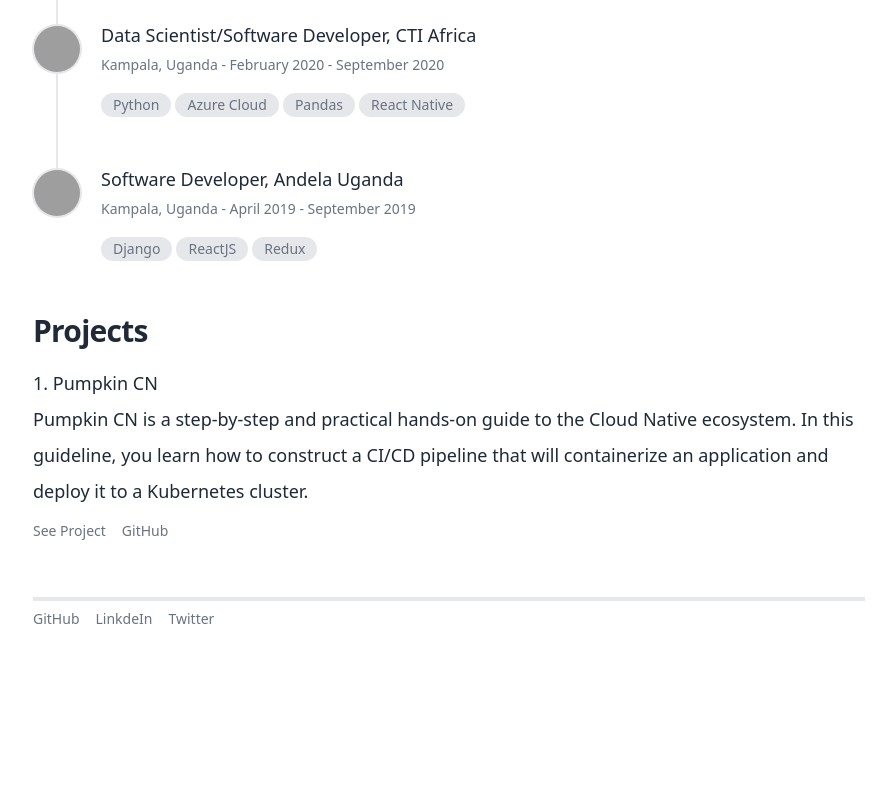
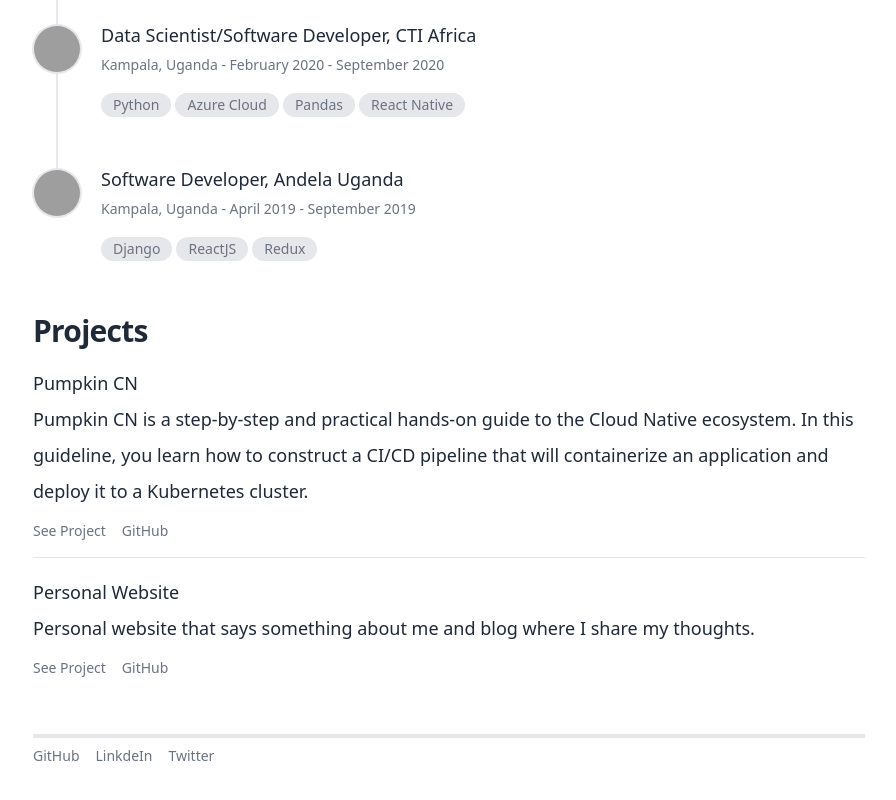
Before and after one commit to mwinel/nelsonmurungi.com, a Next.js app: page /resume in a window 1280 px wide. Shown: the part 1023-1823 px from the top of the page, without its empty margins (191-1087 px from the left). Before the commit the page ends 1692 px from the top, so only its background shows below. Built offline with nearby package versions, Linux system fonts and the light colour scheme; grey boxes are pictures that could not be loaded.

Commit message:
Update projects list

```diff
--- a/data/projects.js
+++ b/data/projects.js
@@ -8,4 +8,13 @@ export const projects = [
     repositoryURL: "https://github.com/mwinel/pumpkin",
     projectURL: "https://pumpkin.vercel.app/",
   },
+  {
+    id: 2,
+    name: "Personal Website",
+    description:
+      "Personal website that says something about me and blog where I share my thoughts.",
+    dateCreated: "23rd July 2021",
+    repositoryURL: "https://github.com/mwinel/nelsonmurungi.com",
+    projectURL: "https://nelsonmurungi.vercel.app/",
+  },
 ];
--- a/pages/index.js
+++ b/pages/index.js
@@ -54,11 +54,11 @@ const Home = () => {
         <div className="mt-4 lg:mt-10">
           <SectionTitle>Projects</SectionTitle>
           <ul className="divide-y divide-gray-200">
-            {projects.map((project) => (
+            {projects.slice(0, 1).map((project) => (
               <li key={project.id} className="py-4 flex">
                 <div className="">
                   <p className="text-base font-medium lg:text-lg text-gray-800 dark:text-gray-100 lg:leading-9">
-                    1. {project.name}
+                    {project.name}
                   </p>
                   <p className="text-base lg:text-lg text-gray-800 dark:text-gray-100 lg:leading-9">
                     {project.description}
--- a/pages/resume.js
+++ b/pages/resume.js
@@ -67,7 +67,7 @@ const Resume = () => {
               <li key={project.id} className="py-4 flex">
                 <div className="">
                   <p className="text-base font-medium lg:text-lg text-gray-800 dark:text-gray-100 lg:leading-9">
-                    1. {project.name}
+                    {project.name}
                   </p>
                   <p className="text-base lg:text-lg text-gray-800 dark:text-gray-100 lg:leading-9">
                     {project.description}
```
